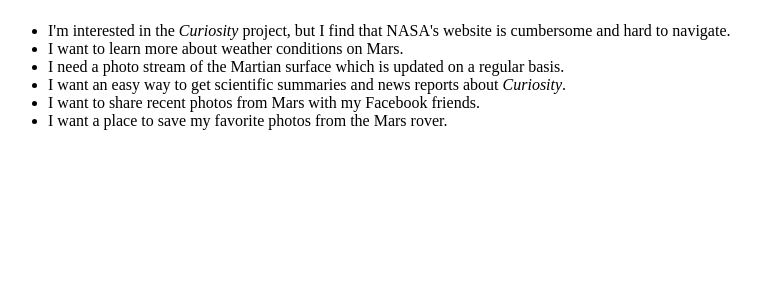
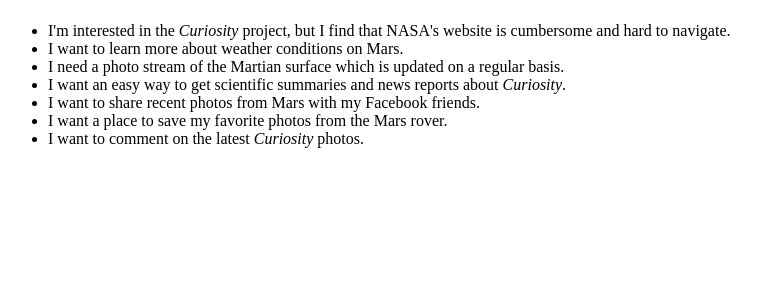
Before and after one commit to jordanv215/team-curiosity, a PHP site: page /user-stories.php in a window 1280 px wide. Shown: the part 58-358 px from the top of the page, without its empty margins (0-757 px from the left). Run offline with PHP 8.4, Linux system fonts and the light colour scheme.

Commit message:
user story

```diff
--- a/epic/user-stories.php
+++ b/epic/user-stories.php
@@ -16,6 +16,7 @@
 				<li>I want an easy way to get scientific summaries and news reports about <em>Curiosity</em>.</li>
 				<li>I want to share recent photos from Mars with my Facebook friends.</li>
 				<li>I want a place to save my favorite photos from the Mars rover.</li>
+				<li>I want to comment on the latest <em>Curiosity</em>  photos.</li>
 			</ul>
 		</main>
 	</body>
```
